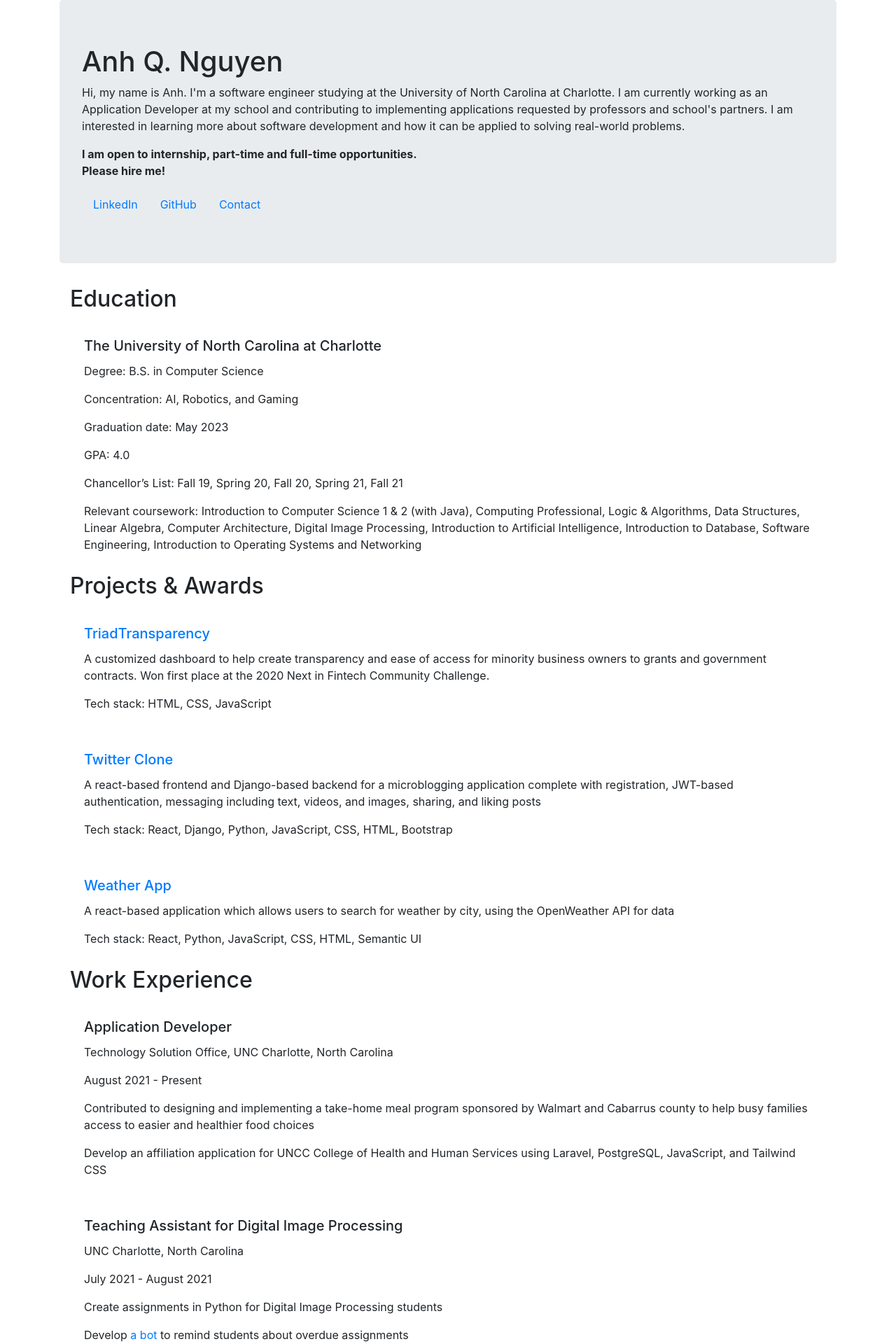
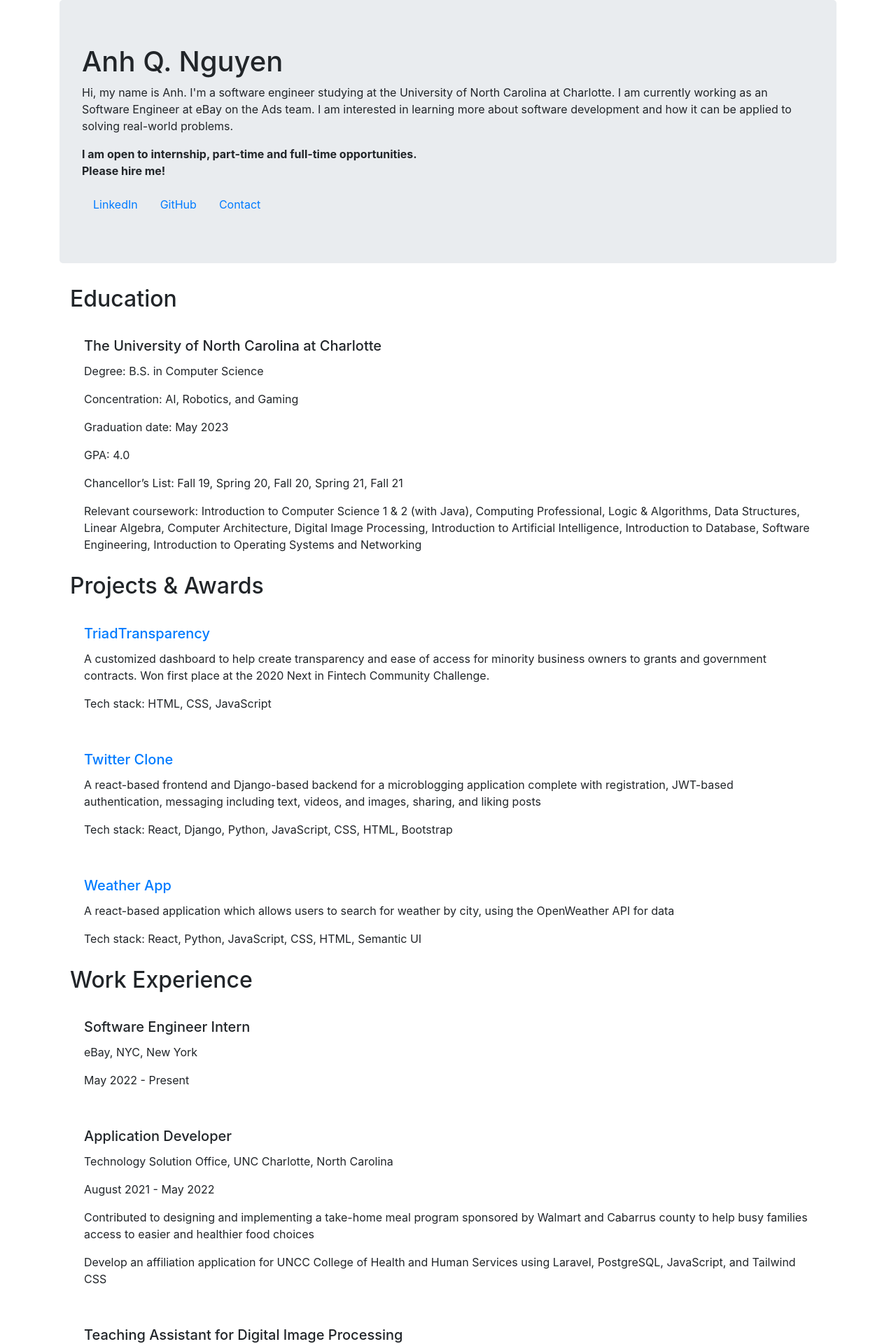
Before and after one commit to quynhanh-ngx/portfolio, a React (Create React App) app: page / in a window 1280 px wide. Shown: the top 1920 px of the page at 70% size. Built offline with nearby package versions, Linux system fonts and the light colour scheme; the HTML template or start-up script is replaced by a standard one.

Commit message:
Update my resume with the internship exp at eBay

```diff
--- a/src/App.js
+++ b/src/App.js
@@ -9,7 +9,7 @@ class Introduction extends Component {
             <h1>Anh Q. Nguyen</h1>
             <p>
                 Hi, my name is Anh. I'm a software engineer studying at the University of North Carolina at Charlotte.
-                I am currently working as an Application Developer at my school and contributing to implementing applications requested by professors and school's partners.
+                I am currently working as an Software Engineer at eBay on the Ads team.
                 I am interested in learning more about software development and how it can be applied to solving real-world problems.
             </p>
             <p>
@@ -136,9 +136,14 @@ class Projects extends Component {
 class Work extends Component {
     render() {
         return <Group title="Work Experience">
+            <GroupItem title="Software Engineer Intern"
+                       subtitle="eBay, NYC, New York"
+                       startDate="May 2022">
+            </GroupItem>
             <GroupItem title="Application Developer"
                        subtitle="Technology Solution Office, UNC Charlotte, North Carolina"
-                       startDate="August 2021">
+                       startDate="August 2021"
+                       endDate="May 2022">
                 <GroupItemChild>
                     Contributed to designing and implementing a take-home meal program sponsored by Walmart and Cabarrus county to help busy families access to easier and healthier food choices
                 </GroupItemChild>
```
